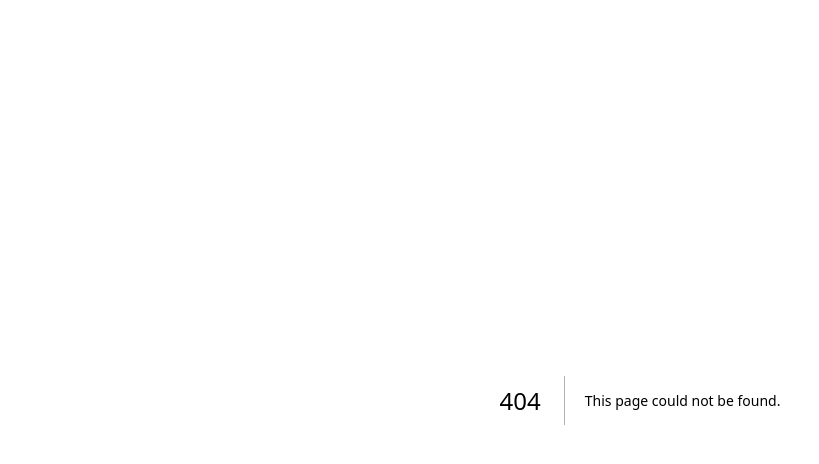
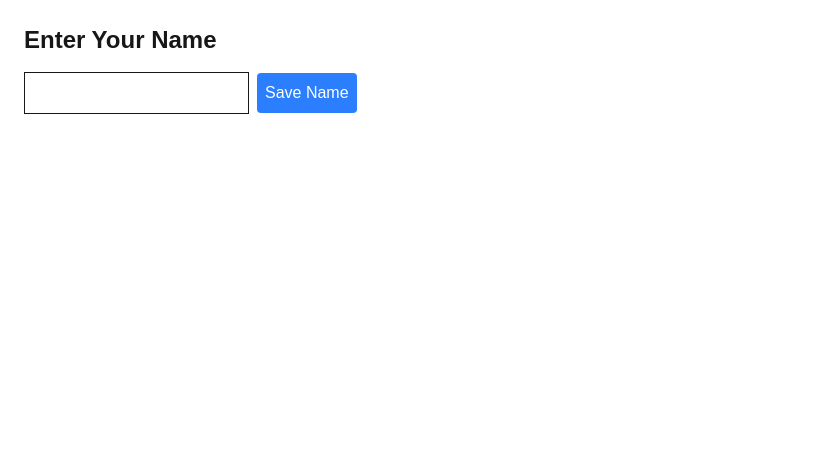
Before and after one commit to StellaYe1130/Strata-Management, a Next.js app: page /login in a window 1280 px wide. Before the commit this address had no page. Shown: the top 464 px of the page, without its empty margins (0-819 px from the left). Built offline with nearby package versions, Linux system fonts and the light colour scheme.

Commit message:
cookie login

```diff
--- /dev/null
+++ b/app/login/page.jsx
@@ -0,0 +1,45 @@
+"use client";
+
+import { useState, useEffect } from "react";
+
+export default function LoginPage() {
+  const [name, setName] = useState("");
+  const [savedName, setSavedName] = useState("");
+
+  useEffect(() => {
+    const cookies = document.cookie.split("; ");
+    const userCookie = cookies.find(row => row.startsWith("username="));
+    if (userCookie) {
+      setSavedName(userCookie.split("=")[1]);
+    }
+  }, []);
+
+  const handleSubmit = (e) => {
+    e.preventDefault();
+    document.cookie = `username=${name}; path=/; max-age=${7*24*60*60}`;
+    setSavedName(name);
+    setName("");
+  };
+
+  return (
+    <div className="p-6">
+      {!savedName ? (
+        <form onSubmit={handleSubmit}>
+          <h1 className="text-2xl font-bold mb-4">Enter Your Name</h1>
+          <input
+            type="text"
+            value={name}
+            onChange={(e) => setName(e.target.value)}
+            className="border p-2 mr-2"
+            required
+          />
+          <button type="submit" className="bg-blue-500 text-white p-2 rounded">
+            Save Name
+          </button>
+        </form>
+      ) : (
+        <h1 className="text-2xl font-bold">Welcome back, {savedName}!</h1>
+      )}
+    </div>
+  );
+}
```
